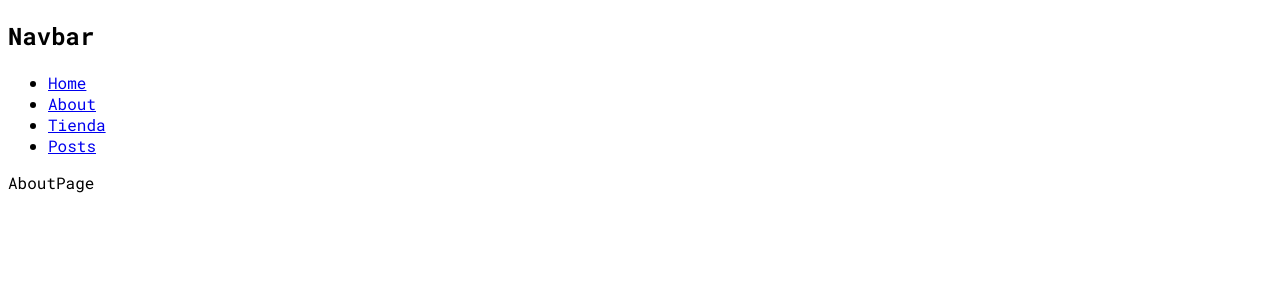
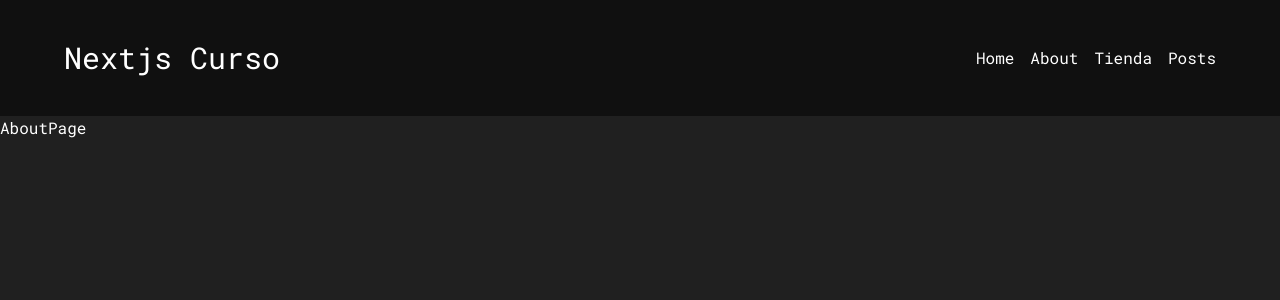
Before and after one commit to Waldid32/mynextproject, a Next.js app: page /about in a window 1280 px wide. Shown: the top 300 px of the page. Built offline with nearby package versions, Linux system fonts and the light colour scheme.

Commit message:
Se estudia el Suspense de react, los import alias y el css con tailwind css

```diff
--- /dev/null
+++ b/app/globals.css
@@ -0,0 +1,9 @@
+@tailwind base;
+@tailwind components;
+@tailwind utilities;
+
+
+body {
+    background: #202020;
+    color: #fff;
+}
--- a/app/layout.jsx
+++ b/app/layout.jsx
@@ -1,4 +1,5 @@
-import Navbar from "../components/Navbar"
+import Navbar from "@/components/Navbar"
+import "./globals.css"
 
 import { Roboto_Mono } from 'next/font/google'
 
--- a/app/page.jsx
+++ b/app/page.jsx
@@ -1,4 +1,4 @@
-import User from '../components/User'
+import User from '@/components/User'
 
 export const metadata = {
     title: 'Mi Pagina especial'
--- /dev/null
+++ b/app/posts/Posts.css
@@ -0,0 +1,11 @@
+.grid {
+    display: grid;
+    grid-template-columns: repeat(3, 1fr);
+    grid-gap: 1rem;
+    margin: 1rem 0;
+    padding: 4rem;
+}
+
+.grid h4 {
+    color: #985;
+}
--- a/app/posts/[id]/page.jsx
+++ b/app/posts/[id]/page.jsx
@@ -1,3 +1,6 @@
+import Post from '../page'
+import { Suspense } from 'react'
+
 
 async function loadPost(id) {
     const res = await fetch(`https://jsonplaceholder.typicode.com/posts/${id}`)
@@ -11,8 +14,14 @@ export default async function Page({ params }) {
 
     return (
         <div>
-            <h1>{post.id}. {post.title}</h1>
+            <h2>{post.id}. {post.title}</h2>
             <p>{post.body}</p>
+
+            <hr />
+            <h3>Otras Publicaciones</h3>
+            <Suspense fallback={<div>Cargando publicaciones...</div>}>
+                <Post />
+            </Suspense>
         </div>
     )
 }
--- a/app/posts/page.jsx
+++ b/app/posts/page.jsx
@@ -1,9 +1,12 @@
 import PostCard from '@/components/PostCard'
-
+import "./Posts.css"
 
 async function loadPost() {
     const res = await fetch('https://jsonplaceholder.typicode.com/posts')
     const data = await res.json()
+
+    // await new Promise((resolve) => setTimeout(resolve, 5000))
+
     return data
 }
 
@@ -11,7 +14,7 @@ async function loadPost() {
 export default async function PostPage() {
     const posts = await loadPost()
     return (
-        <div>
+        <div className="grid">
             {
                 posts.map((post) => (
                     <PostCard post={post} key={post.id} />
--- /dev/null
+++ b/components/Navbar.css
@@ -0,0 +1,17 @@
+.navbar {
+    background: #101010;
+    display: flex;
+    justify-content: space-between;
+    padding: 0 4rem;
+    align-items: center;
+}
+
+
+.navbar ul {
+    display: flex;
+    gap: 1rem;
+}
+
+.navbar ul li {
+    list-style: none;
+}
--- a/components/Navbar.jsx
+++ b/components/Navbar.jsx
@@ -1,11 +1,12 @@
 import Link from "next/link"
-
+import "./Navbar.css"
 
 function Navbar() {
     return (
-        <div>
-            <nav>
-                <h1>Navbar</h1>
+        <nav className="navbar py-10">
+            <Link href="/">
+                <h1 className="text-3xl">Nextjs Curso</h1>
+            </Link>
             <ul>
                 <li><Link href="/">Home</Link></li>
                 <li><Link href="/about">About</Link></li>
@@ -13,7 +14,6 @@ function Navbar() {
                 <li><Link href="/posts">Posts</Link></li>
             </ul>
         </nav>
-        </div>
     )
 }
 
--- a/components/PostCard.jsx
+++ b/components/PostCard.jsx
@@ -6,11 +6,11 @@ import Link from "next/link"
 // RCC
 function PostCard({ post }) {
     return (
-        <div key={post.id}>
+        <div className="bg-gray-950 p-10">
             <Link href={`/posts/${post.id}`}>
-                <h4>{post.id}. {post.title}</h4>
+                <h4 className="text-2xl font-bold mb-4">{post.id}. {post.title}</h4>
             </Link>
-            <p>{post.body}</p>
+            <p className="text-slate-300">{post.body}</p>
             <button onClick={() => alert('Funciona')}>
                 Click
             </button>
--- /dev/null
+++ b/postcss.config.js
@@ -0,0 +1,6 @@
+module.exports = {
+  plugins: {
+    tailwindcss: {},
+    autoprefixer: {},
+  },
+}
--- /dev/null
+++ b/tailwind.config.js
@@ -0,0 +1,14 @@
+/** @type {import('tailwindcss').Config} */
+module.exports = {
+  content: [
+    "./app/**/*.{js,ts,jsx,tsx,mdx}",
+    "./components/**/*.{js,ts,jsx,tsx,mdx}",
+
+    // Or if using `src` directory:
+    "./src/**/*.{js,ts,jsx,tsx,mdx}",
+  ],
+  theme: {
+    extend: {},
+  },
+  plugins: [],
+}
```
Also changed, not shown: package.json (+6 -3 lines), 1 other file (tests, documents, lock files or other folders). Lines whose indentation alone changed are shown as unchanged.
